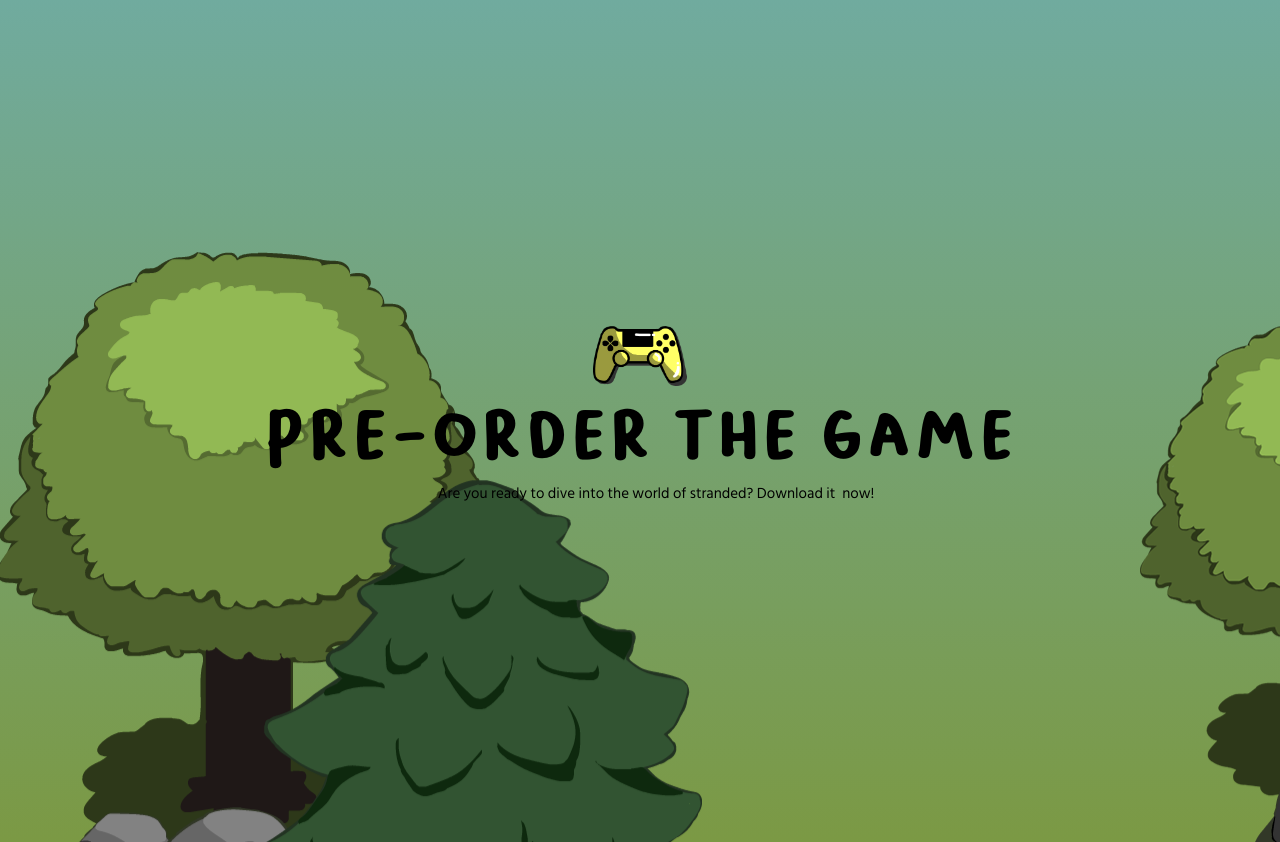
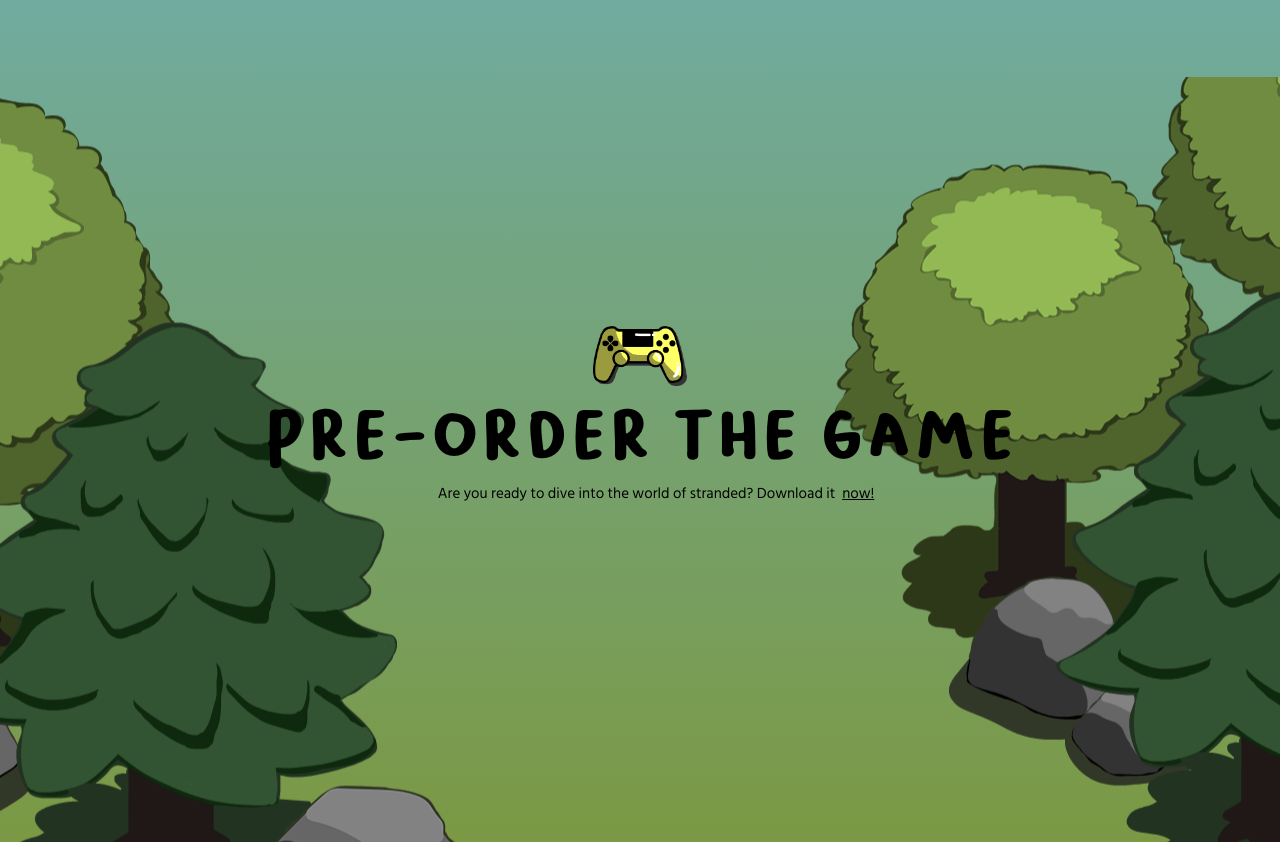
Before and after one commit to JasonLouw/2018_IMY320_stranded.github.io, a plain HTML site: page Website/index.html in a window 1280 px wide. Shown: the part 3789-4631 px from the top of the page. Drawn offline with nearby package versions, Linux system fonts and the light colour scheme.

Commit message:
Add files via upload

```diff
--- a/Website/Styles/style.css
+++ b/Website/Styles/style.css
@@ -251,7 +251,8 @@ li
 .backPre
 {
     background-repeat: no-repeat;
-    background-image: url(../Images/Footer.png)
+    background-image: url(../Images/Footer.png);
+	background-position: center;
 }
 
 .backPrediv
@@ -270,6 +271,7 @@ li
     position: absolute;
     z-index: 5;
     color: black;
+	text-decoration: underline;
 }
 
 
--- a/Website/index.html
+++ b/Website/index.html
@@ -214,7 +214,7 @@
                 <div class = "col col-md-12 backPrediv devtHeading">
                     <img src = "Images/control.png" height="60"/>
                     <h1 id = "aboutGameh1">Pre-order the game</h1>
-                    <p class= "paragraph">Are you ready to dive into the world of stranded? Download it &nbsp;<a class = "absolute" href = "https://www.youtube.com/watch?v=EXox71EOrP4&t=7s" > now!</a></p>
+                    <p class= "paragraph">Are you ready to dive into the world of stranded? Download it &nbsp;<a class = "absolute" target = "_blank" href = "https://drive.google.com/file/d/1DUIANKqyyQIaCyetdJUfqyNUlbsSuOga/view?usp=sharing" > now!</a></p>
                 </div>
             </div>
 
```
